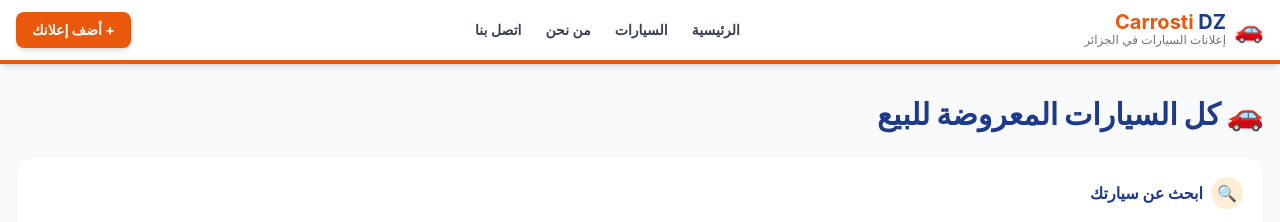
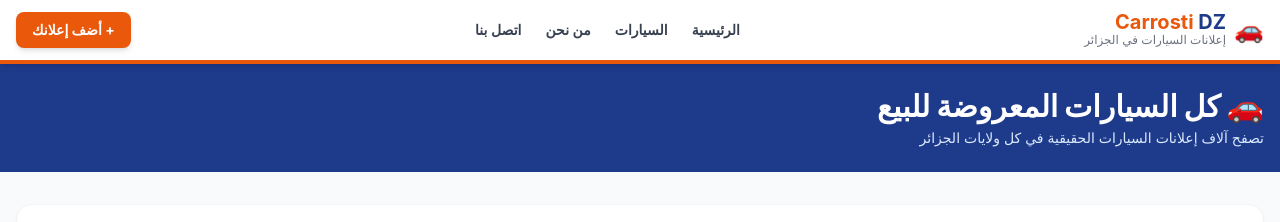
Before and after one commit to takibou43/krosty-dz, a Next.js app: page /cars in a window 1280 px wide. Shown: the top 222 px of the page. Built offline with nearby package versions, Linux system fonts and the light colour scheme; no server answers; the database is empty.

Commit message:
Add hero banner to cars listing page (Ouedkniss-inspired UI)

```diff
--- a/app/cars/page.jsx
+++ b/app/cars/page.jsx
@@ -14,11 +14,18 @@ export default function CarsPage() {
     <div className="min-h-screen bg-slate-50" dir="rtl">
       <Header />
 
+      <div className="bg-gradient-to-l from-primary to-blue-900 py-6 px-4">
+        <div className="max-w-7xl mx-auto">
+          <h1 className="text-2xl md:text-3xl font-black text-white flex items-center gap-2">
+            🚗 كل السيارات المعروضة للبيع
+          </h1>
+          <p className="text-sm text-blue-100 mt-1">
+            تصفح آلاف إعلانات السيارات الحقيقية في كل ولايات الجزائر
+          </p>
+        </div>
+      </div>
+
       <main className="max-w-7xl mx-auto px-4 py-6 md:py-8">
-        <h1 className="text-2xl md:text-3xl font-black text-primary mb-6">
-          🚗 كل السيارات المعروضة للبيع
-        </h1>
-
         <SearchFilters onSearch={setFilters} />
         <AdSpace position="banner" />
         <CarGrid filters={filters} />
```
